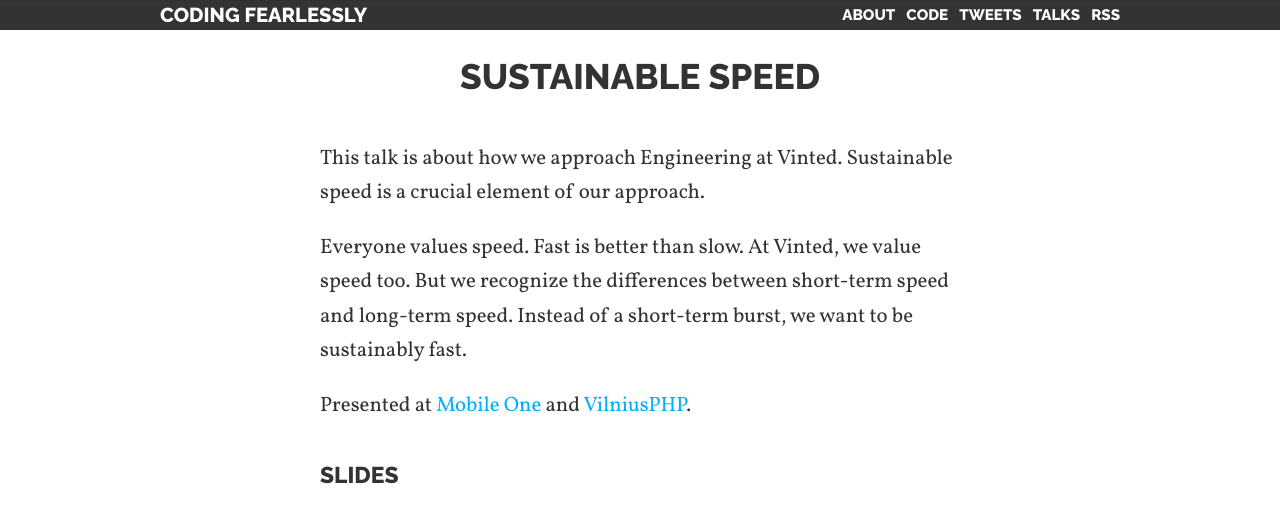
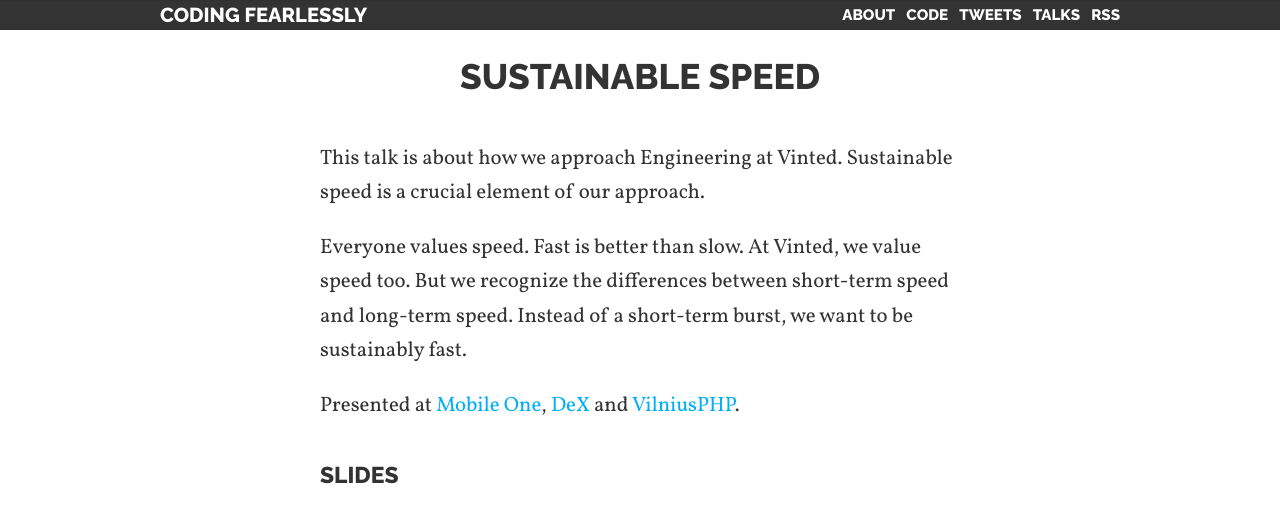
Before and after one commit to mmozuras/mmozuras.github.com, a Jekyll site: the page built from talk/_posts/2019-11-12-sustainable-speed.md, in a window 1280 px wide, cut to the strip 0-507 px from the top of the page. Built offline with Jekyll 4.4.1, drawn with Linux system fonts in a browser that asks for light colours; comment, search, counter and statistics services are not loaded.

Commit message:
Add DeX to the list of events where I gave sustainable speed talk

```diff
--- a/talk/_posts/2019-11-12-sustainable-speed.md
+++ b/talk/_posts/2019-11-12-sustainable-speed.md
@@ -7,7 +7,7 @@ This talk is about how we approach Engineering at Vinted. Sustainable speed is a
 
 Everyone values speed. Fast is better than slow. At Vinted, we value speed too. But we recognize the differences between short-term speed and long-term speed. Instead of a short-term burst, we want to be sustainably fast.
 
-Presented at [Mobile One](//www.mobile.one) and [VilniusPHP](//vilniusphp.lt).
+Presented at [Mobile One](//www.mobile.one), [DeX](https://www.eventbrite.com/e/dex-07-tech-team-leadership-tickets-88008272111#) and [VilniusPHP](//vilniusphp.lt).
 
 ## Slides
 
```
